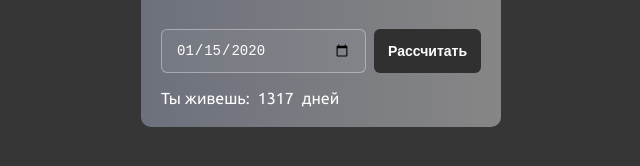
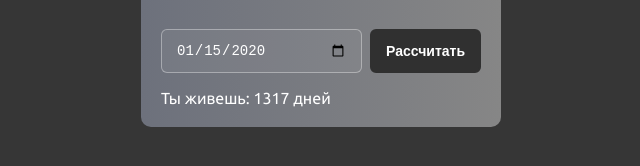
Before and after one commit to gitLoadControl/age_calc_day, a plain HTML site: page index.html in a window 1280 px wide. Both pictures are taken after typing "2020-01-15" into the empty fields and a click on the button "Рассчитать". Shown: the part 404-570 px from the top of the page, 319-959 px from the left. Drawn offline with Linux system fonts and the light colour scheme.

Commit message:
Дописал функцию склонения подписи к дням. Поправил стили кнопки

```diff
--- a/index.html
+++ b/index.html
@@ -20,7 +20,7 @@
             <input placeholder="Введите дату рождения" type="date" name="date" id="date-born">
             <button type="submit" id="submit-button">Рассчитать</button>
         </div>
-        <div class="response">Ты живешь: <span id="days">0</span> дней</div>
+        <div class="response"><span id="days"></span></div>
     </form>
     <script src="main.js"></script>
 </body>
--- a/main.js
+++ b/main.js
@@ -15,8 +15,16 @@ function  calculationDays(event) {
   // Рассчитываем количество дней
   const numberDays = (Date.now() - Date.parse(date.value)) / 86400000;
 
+  // Подготавливаем подпись
+  function declOfNum(number, words) {
+    return words[(number % 100 > 4 && number % 100 < 20) ? 2 : [2, 0, 1, 1, 1, 2][(number % 10 < 5) ? Math.abs(number) % 10 : 5]];
+  }
+
   // Выводим количество дней с округление до целого
   days.innerHTML= Math.floor(numberDays);
+
+  // Выводим подпись
+  days.innerHTML= "Ты живешь: " + Math.floor(numberDays) + declOfNum(Math.floor(numberDays), [' день', ' дня', ' дней']);
 }
 
 button.addEventListener('click', calculationDays);
--- a/style.css
+++ b/style.css
@@ -65,11 +65,19 @@ body {
     font-size: 0.875rem;
     line-height: 1.25rem;
     padding: 0.625rem 0.875rem;
+    border: 2px solid rgb(48, 48, 48);
     background-color: rgb(48, 48, 48);
     border-radius: 0.375rem;
-    border: none;
     outline: none;
     cursor: pointer;
+    transition: all .2s ease-in-out;
+  }
+  .form div button:hover {
+    border: 2px solid rgb(95, 95, 95);
+    background-color: rgb(95, 95, 95);
+  }
+  .form div button:active {
+    border: 2px solid #999;
   }
   .response {
     color: #fff;
```
